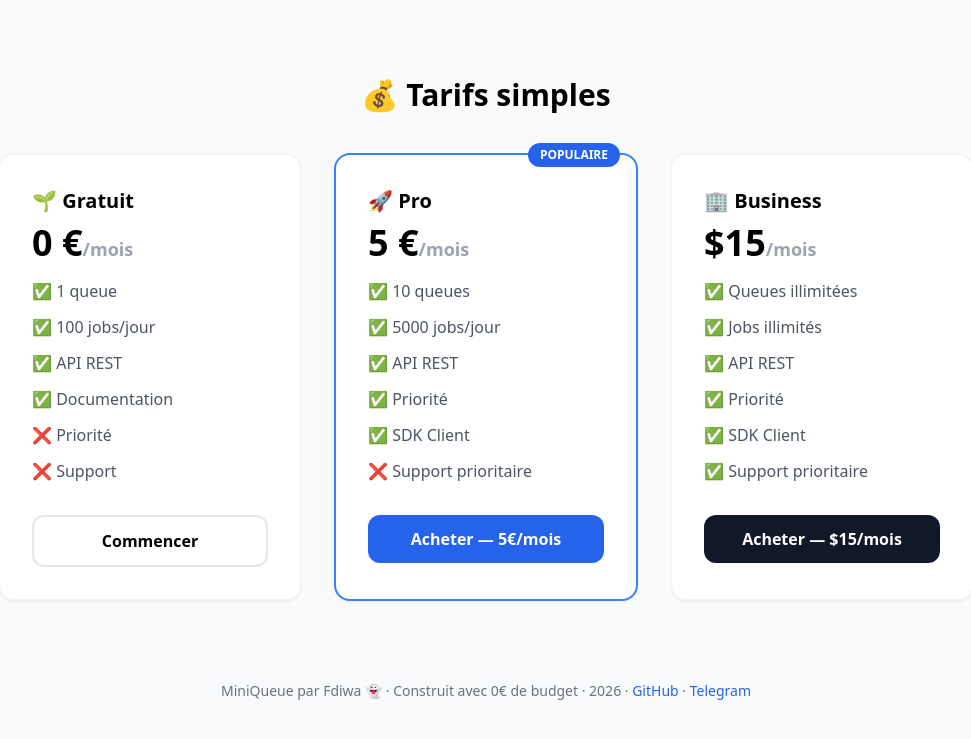
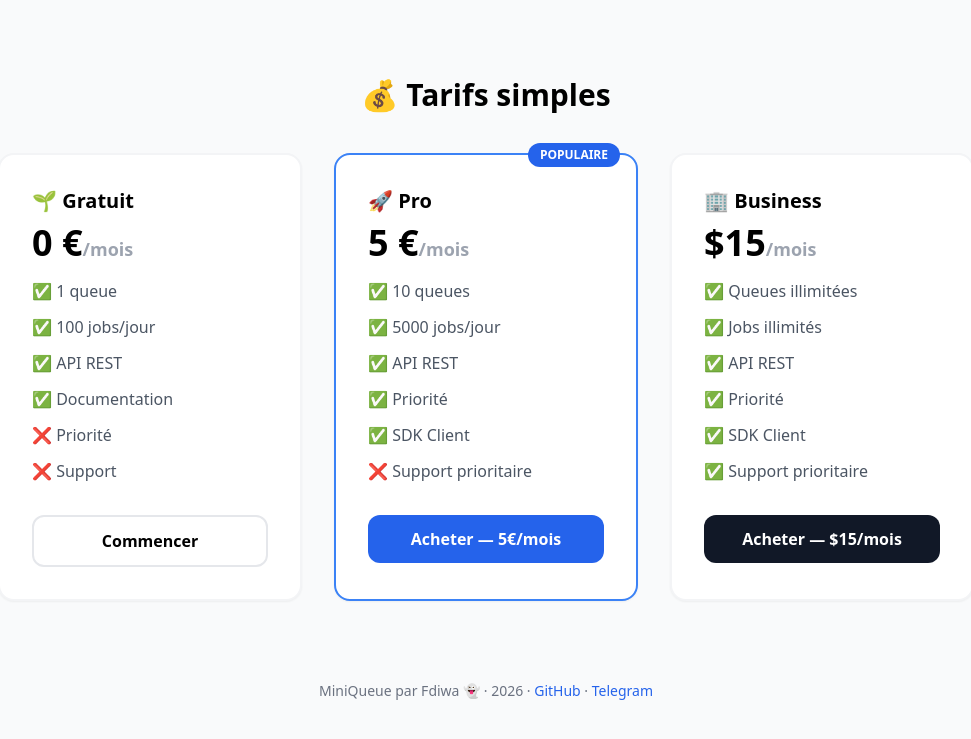
Before and after one commit to fdiwa-dev/miniqueue, a website: page docs/index.html in a window 1280 px wide. Shown: the part 1143-1882 px from the top of the page, without its empty margins (154-1125 px from the left). Drawn offline with nearby package versions, Linux system fonts and the light colour scheme.

Commit message:
Remove 0€ budget footer text

```diff
--- a/docs/index.html
+++ b/docs/index.html
@@ -134,7 +134,7 @@
 
     <!-- Footer -->
     <div class="text-center text-gray-500 text-sm">
-      <p>MiniQueue par Fdiwa 👻 · Construit avec 0€ de budget · 2026 · <a href="https://github.com/fdiwa-dev/miniqueue" class="text-blue-600 hover:underline">GitHub</a> · <a href="https://t.me/Fdiwa_bot" class="text-blue-600 hover:underline">Telegram</a></p>
+      <p>MiniQueue par Fdiwa 👻 · 2026 · <a href="https://github.com/fdiwa-dev/miniqueue" class="text-blue-600 hover:underline">GitHub</a> · <a href="https://t.me/Fdiwa_bot" class="text-blue-600 hover:underline">Telegram</a></p>
     </div>
   </div>
 </body>
```
Also changed, not shown: landing/index.html (+1 -1 lines).
